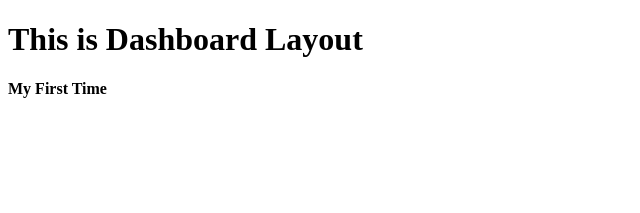
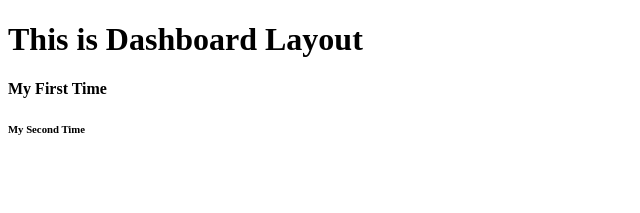
Before and after one commit to SuperService/nuxt-app, a Nuxt app: page / in a window 1280 px wide. Shown: the top 213 px of the page, without its empty margins (0-640 px from the left). Built offline with nearby package versions, Linux system fonts and the light colour scheme.

Commit message:
second time

```diff
--- a/pages/index.vue
+++ b/pages/index.vue
@@ -3,5 +3,8 @@
         <h4>
             My First Time
         </h4>
+        <h6>
+            My Second Time
+        </h6>
     </NuxtLayout>
 </template>
```
